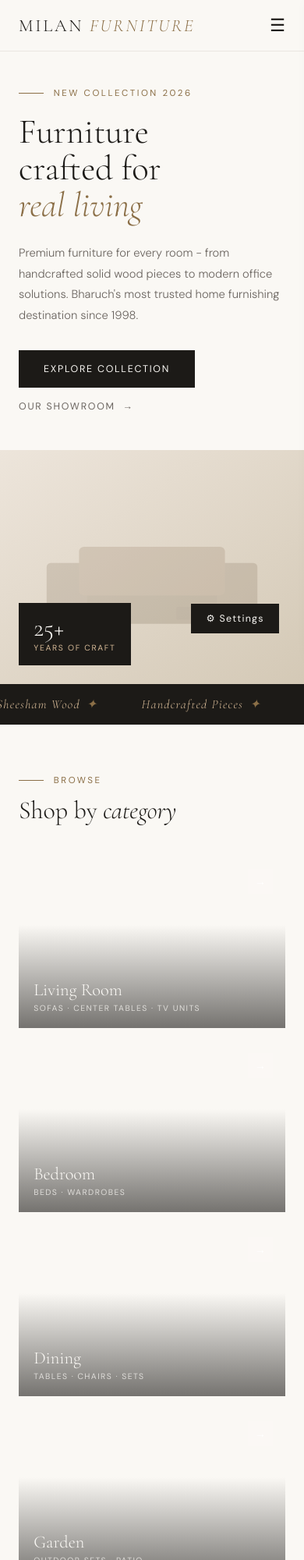
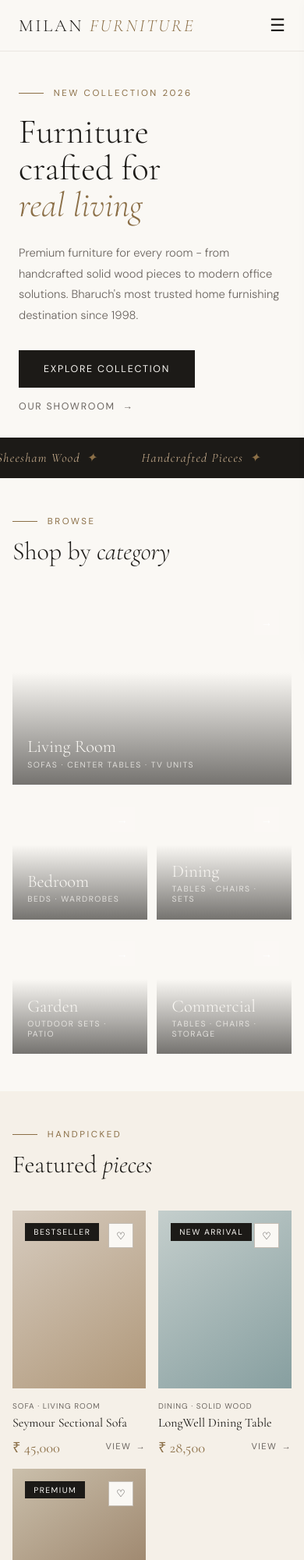
Before and after one commit to UtsavThakor/milanFurniture, a plain HTML site: page index.html in a window 390 px wide. Shown: the top 2000 px of the page at 78% size. Drawn offline with nearby package versions, Linux system fonts and the light colour scheme.

Commit message:
Update index.html

```diff
--- a/index.html
+++ b/index.html
@@ -147,6 +147,19 @@
                 gap: 2rem;
             }
         }
+        @media (max-width: 380px) {
+            .logo{
+                font-size: 1.1rem;
+            }
+            nav {
+                padding: 1rem 1.2rem;
+            }
+        }
+        @media (max-width: 768px) {
+            .settings-btn {
+                display: none;
+            }
+        }
 
         @media (min-width: 1100px) {
             nav { padding: 1.5rem 4rem; }
@@ -157,15 +170,19 @@
             display: flex;
             flex-direction: column;
             padding-top: 4rem;
-            min-height: 100vh;
+            min-height: unset;
         }
 
         .hero-left {
             display: flex;
             flex-direction: column;
             justify-content: center;
-            padding: 3rem 1.5rem;
+            padding: 3rem 1.5rem 2rem;
         }
+        .hero-right {
+            display: none;
+        }
+
 
         /* the small "new collection" line */
         .hero-tag {
@@ -214,9 +231,10 @@
         /* buttons row */
         .hero-actions {
             display: flex;
-            flex-direction: column;
+            flex-direction: row;
             gap: 1rem;
-            align-items: flex-start;
+            align-items: center;
+            flex-wrap: wrap;
         }
 
         /* dark filled button */
@@ -262,13 +280,6 @@
 
         .btn-ghost:hover::after {
             transform: translateX(4px);
-        }
-
-        /* right-side (the image area) */
-        .hero-right {
-            position: relative;
-            background: var(--cream);
-            min-height: 300px;
         }
 
         .hero-visual {
@@ -318,9 +329,12 @@
             .hero-left {
                 padding: 4rem 3rem;
             }
-            .hero-actions {
-                flex-direction: row;
-                align-items: center;
+            .hero-right {
+                display: block;
+                min-height: 400px;
+            }
+            .hero {
+                min-height: 100vh;
             }
         }
 
@@ -379,7 +393,7 @@
 
         /* categories section now */
         .section {
-            padding: 4rem 1.5rem;
+            padding: 3rem 1rem;
         }
 
         /* Browse Label */
@@ -416,15 +430,19 @@
         /* mobile - single column stack */
         .categories-grid {
             display: grid;
-            grid-template-columns: 1fr;
-            gap: 1rem;
+            grid-template-columns: 1fr 1fr;
+            gap: 0.8rem;
         }
 
         .cat-card {
             position: relative;
             overflow: hidden;
             cursor: pointer;
-            height: 220px;
+            height: 160px;
+        }
+        .cat-card.tall{
+            grid-column: span 2;
+            height: 240px;
         }
 
         .cat-bg {
@@ -568,8 +586,8 @@
         /* mobile - single column */
         .products-grid {
             display: grid;
-            grid-template-columns: 1fr;
-            gap: 2rem;
+            grid-template-columns: 1fr 1fr;
+            gap: 1rem;
         }
 
         .product-card {
@@ -637,19 +655,19 @@
 
         /* small category label */
         .product-cat {
-            font-size: 0.7rem;
-            letter-spacing: 0.14em;
+            font-size: 0.62rem;
+            letter-spacing: 0.1em;
             text-transform: uppercase;
             color: var(--mid);
-            margin-bottom: 0.4rem;
+            margin-bottom: 0.3rem;
         }
 
         /* product name */
         .product-name {
             font-family: 'Cormorant Garamond', serif;
-            font-size: 1.2rem;
+            font-size: 1rem;
             font-weight: 400;
-            margin-bottom: 0.8rem;
+            margin-bottom: 0.5rem;
         }
 
         /* price and view link on same row */
```
